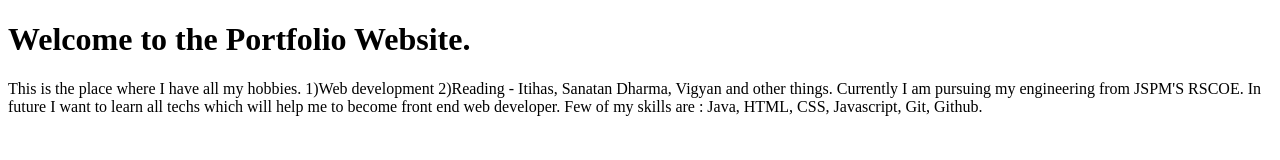
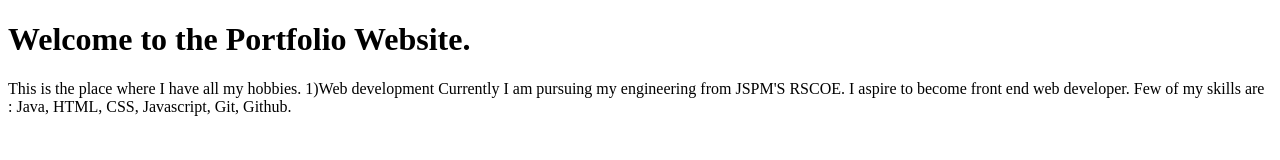
Before and after one commit to Prathamesh180/Prathmesh_portfolio, a plain HTML site: page index.html in a window 1280 px wide. Drawn offline with Linux system fonts and the light colour scheme.

Commit message:
Update index.html proper base, Complete it

```diff
--- a/index.html
+++ b/index.html
@@ -12,10 +12,9 @@
 <body>
     This is the place where I have all my hobbies.
 1)Web development
-2)Reading - Itihas, Sanatan Dharma, Vigyan and other things.
 
 Currently I am pursuing my engineering from JSPM'S RSCOE.
-In future I want to learn all techs which will help me to become front end web developer.
+I aspire to become front end web developer.
 
 Few of my skills are :
 Java, HTML, CSS, Javascript, Git, Github.
```
